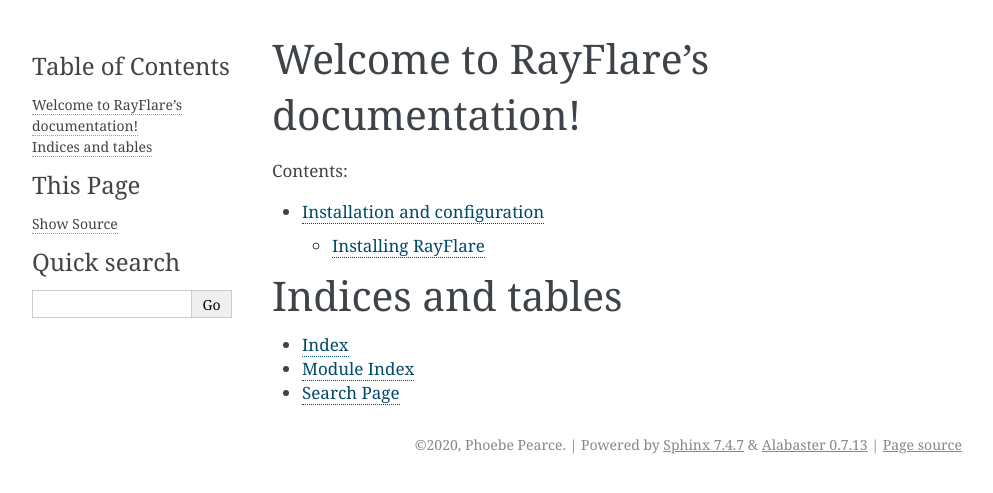
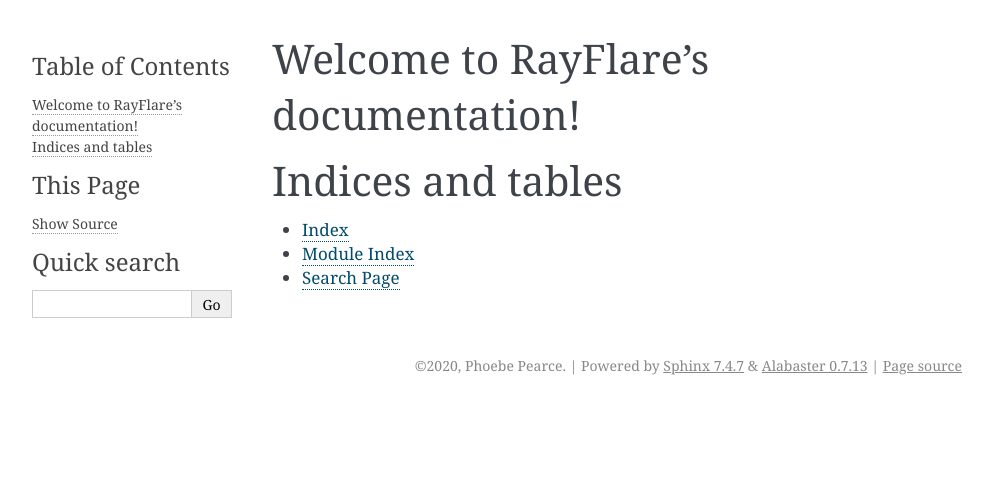
Before and after one commit to qpv-research-group/rayflare, a Sphinx documentation site: the page built from docs/index.rst, in a window 1280 px wide. Shown: the top 493 px of the page, without its empty margins (148-1141 px from the left). Built offline with Sphinx 7.4.7, drawn with Linux system fonts in a browser that asks for light colours.

```diff
--- a/docs/conf.py
+++ b/docs/conf.py
@@ -21,9 +21,6 @@ project = 'RayFlare'
 copyright = '2020, Phoebe Pearce'
 author = 'Phoebe Pearce'
 
-# The full version, including alpha/beta/rc tags
-release = '0.0.1'
-
 
 # -- General configuration ---------------------------------------------------
 
@@ -41,6 +38,8 @@ templates_path = ['_templates']
 # This pattern also affects html_static_path and html_extra_path.
 exclude_patterns = ['_build', 'Thumbs.db', '.DS_Store']
 
+# The master toctree document.
+master_doc = 'index'
 
 # -- Options for HTML output -------------------------------------------------
 
--- a/docs/contents.rst
+++ b/docs/index.rst
@@ -10,8 +10,6 @@ Welcome to RayFlare's documentation!
    :maxdepth: 2
    :caption: Contents:
 
-   installation/installation
-
 
 
 Indices and tables
--- a/docs/installation/installation.rst
+++ /dev/null
@@ -1,7 +0,0 @@
-Installation and configuration
-==============================
-
-Installing RayFlare
-^^^^^^^^^^^^^^^^^^^
-
-Words
```
Also changed, not shown: other parts of docs/index.rst (+1 -1 lines), 1 other file.
